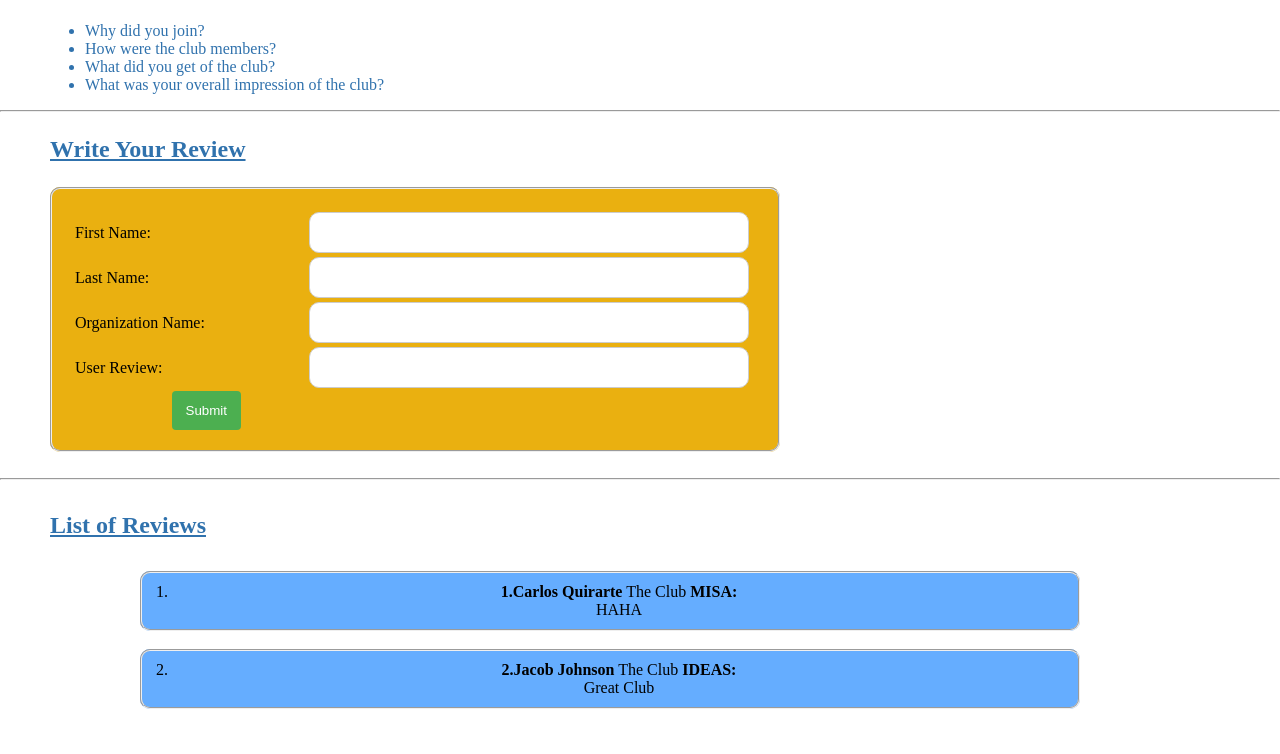
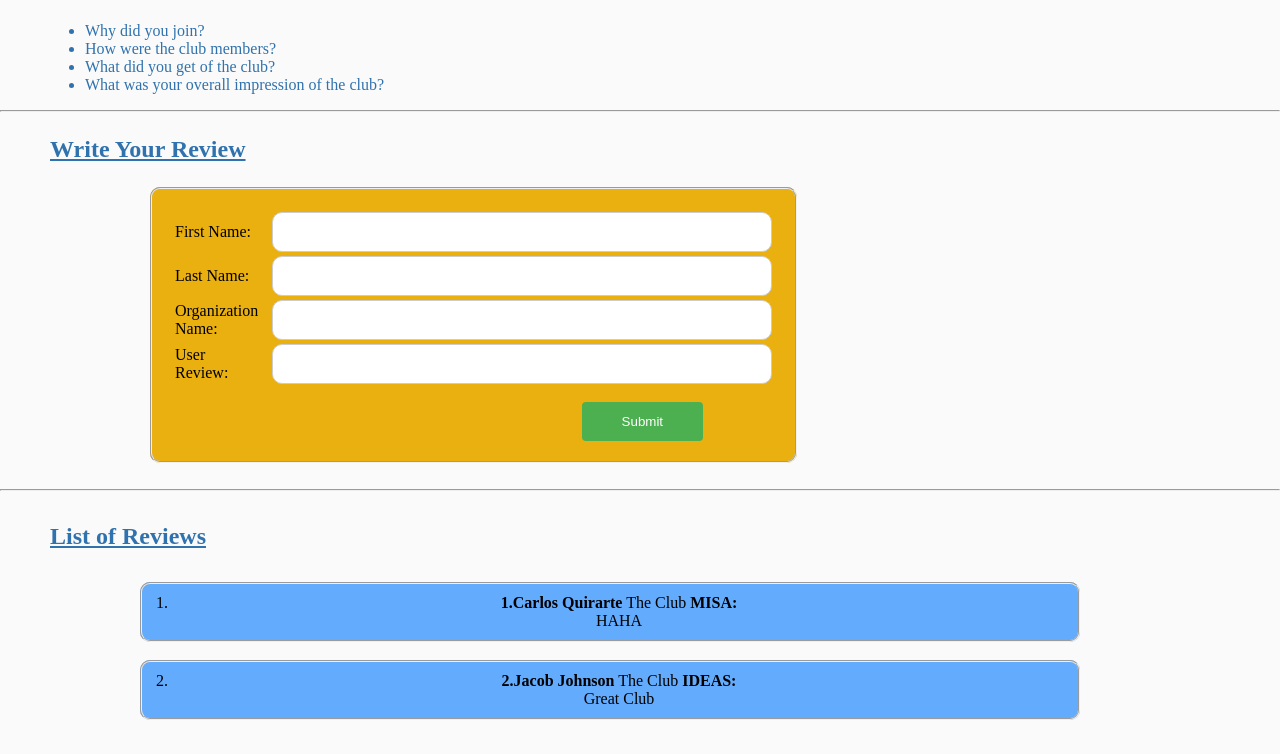
Before and after one commit to MartinTirtawisata/Project-BUS-92, a Flask app: page /reviews in a window 1280 px wide. Shown: the part 223-977 px from the top of the page. Before the commit the page ends 932 px from the top, so only its background shows below. Run offline with Flask 2, Linux system fonts and the light colour scheme.

Commit message:
latest version / polished review page

```diff
--- a/Clubs with SQL Database Module/my_app/static/ReviewPage.css
+++ b/Clubs with SQL Database Module/my_app/static/ReviewPage.css
@@ -1,6 +1,7 @@
 body {
     margin: 0;
     font-family: "Times New Roman", Times, serif;
+    background-color: #FAFAFA;
 }
 
 #topBar {
@@ -83,10 +84,10 @@ p {
     }
 
     input {
-            width: 105%;
-            height: 5%;
+            width: 500px;
+            height: 40px;
             padding: 12px 100px 12px 40px;
-            margin-left: 100px;
+            margin-left: 10px;
             display: inline-block;
             border: 1px solid #ccc;
             border-radius: 10px;
@@ -97,11 +98,12 @@ p {
     }
 
     #submit {
-            width: 10%;
+            width: 20%;
             background-color: #4CAF50;
             color: white;
             padding: 12px 10px;
-            margin-left: 100px;
+            margin-left: 410px;
+            margin-top: 15px;
             border: none;
             border-radius: 4px;
             cursor: pointer;
@@ -113,7 +115,7 @@ p {
 
     fieldset.input {
    		 display: block;
-   		 margin-left: 50px;
+   		 margin-left: 150px;
    		 margin-right: 500px;
     	 padding-top: 20px;
    		 padding-bottom: 20px;
--- a/Clubs with SQL Database Module/my_app/static/review-edit.css
+++ b/Clubs with SQL Database Module/my_app/static/review-edit.css
@@ -1,6 +1,7 @@
 body {
     margin: 0;
     font-family: "Times New Roman", Times, serif;
+    background-color: #FAFAFA;
 }
 
 #topBar {
```
